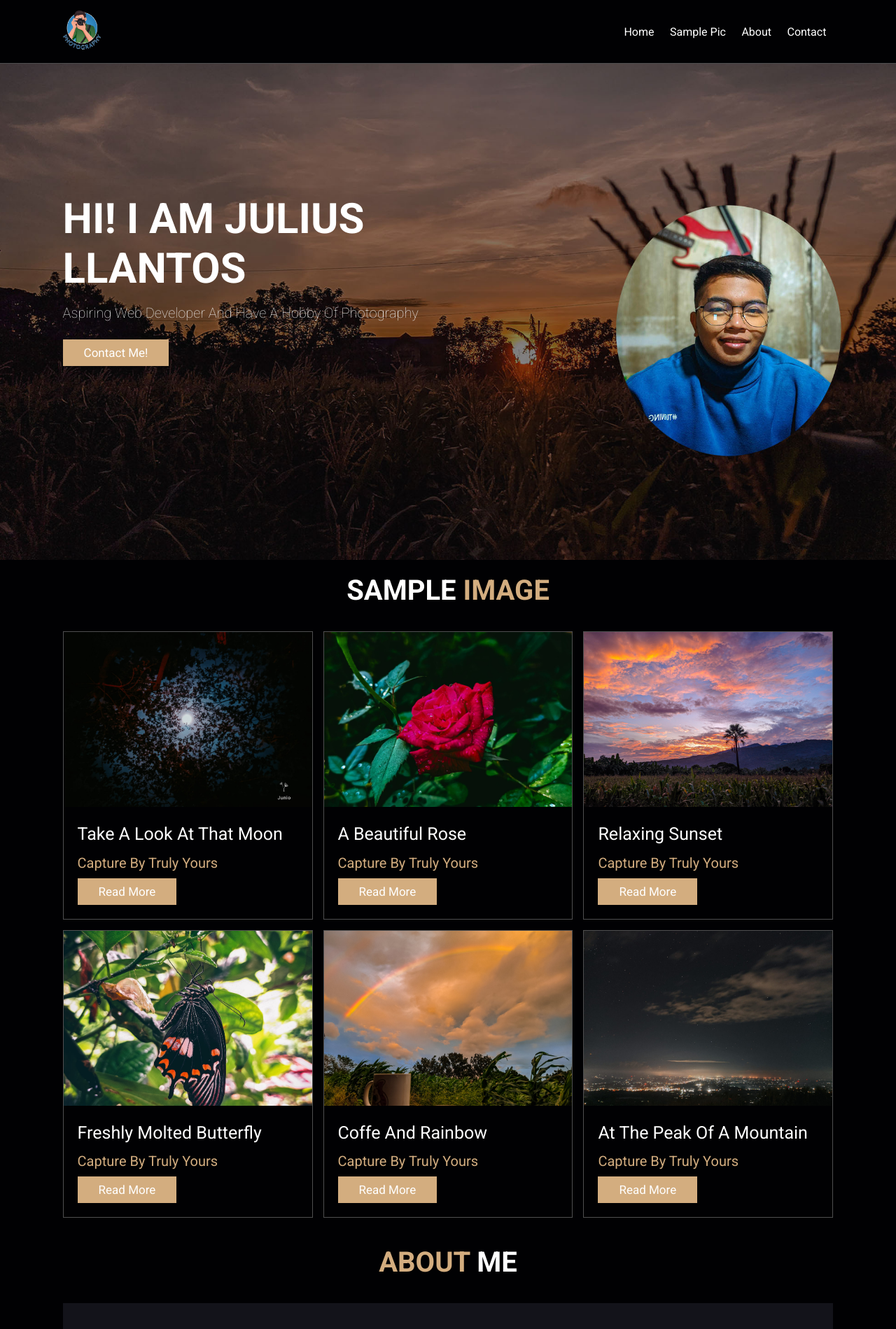
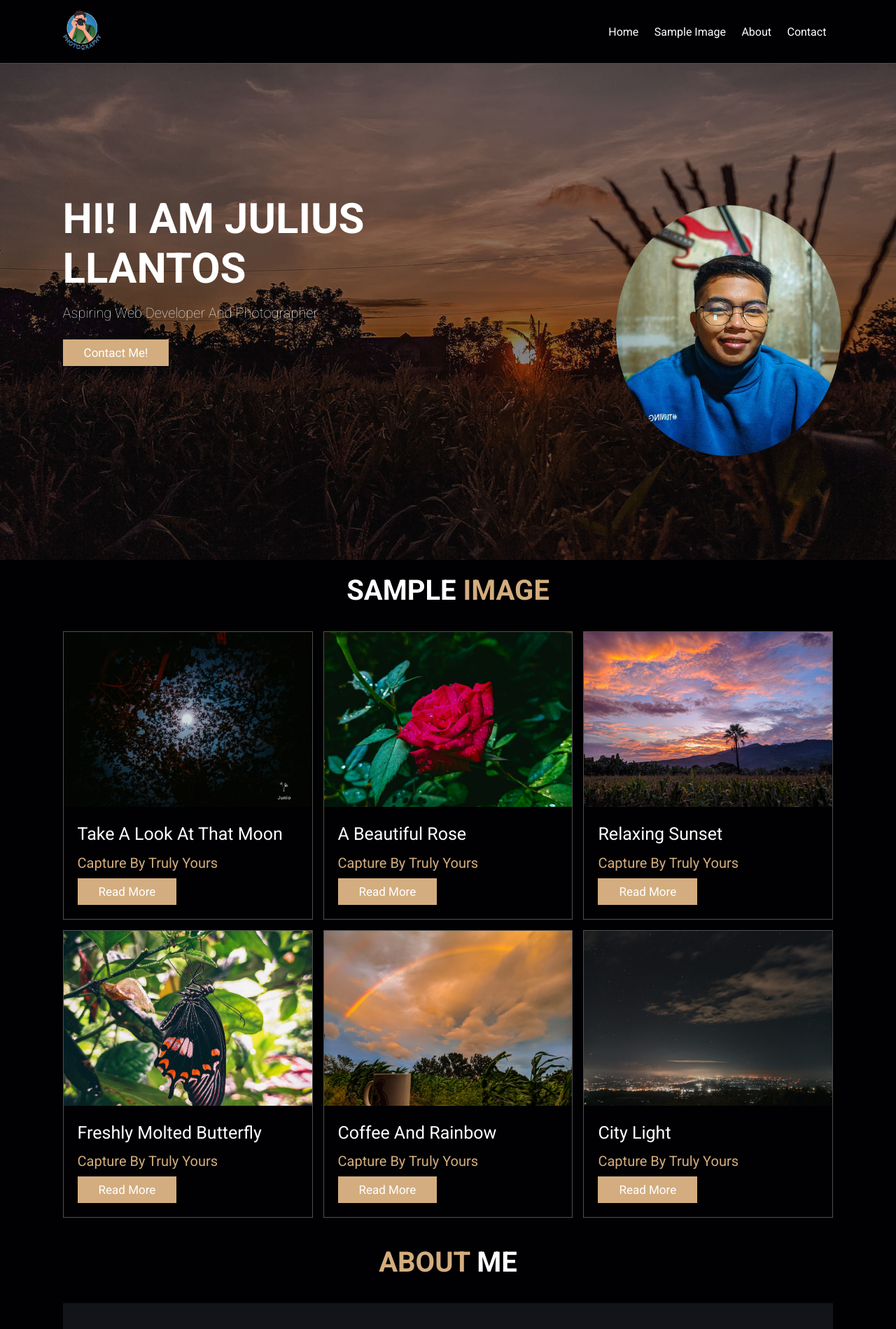
Before and after one commit to Junio-Llantos/My_Portfolio, a plain HTML site: page index.html in a window 1280 px wide. Shown: the top 1899 px of the page at 70% size. Drawn offline with Linux system fonts and the light colour scheme.

Commit message:
Update index.html

```diff
--- a/index.html
+++ b/index.html
@@ -20,7 +20,7 @@
 
         <nav class="navbar">
             <a href="#home">home</a>
-            <a href="#blogs">sample pic</a>
+            <a href="#blogs">sample image</a>
             <a href="#about">about</a>
             <a href="#contact">contact</a>
         </nav>
@@ -31,7 +31,7 @@
 
         <div class="content">
             <h3>Hi! I am Julius Llantos</h3>
-            <p>Aspiring Web Developer and have a hobby of Photography</p>
+            <p>Aspiring Web Developer and Photographer</p>
             <a href="#" class="btn">Contact Me!</a>
         </div>
 
@@ -91,7 +91,7 @@
                     <img src="image/rainbow.jpg" alt="">
                 </div>
                 <div class="content">
-                    <a href="#" class="title">Coffe and Rainbow</a>
+                    <a href="#" class="title">Coffee and Rainbow</a>
                     <span>Capture by truly yours</span>
                     <a href="#" class="btn">read more</a>
                 </div>
@@ -101,7 +101,7 @@
                     <img src="image/citylight.jpg" alt="">
                 </div>
                 <div class="content">
-                    <a href="#" class="title">At the Peak of a Mountain</a>
+                    <a href="#" class="title">City Light</a>
                     <span>Capture by truly yours</span>
                     <a href="#" class="btn">read more</a>
                 </div>
```
